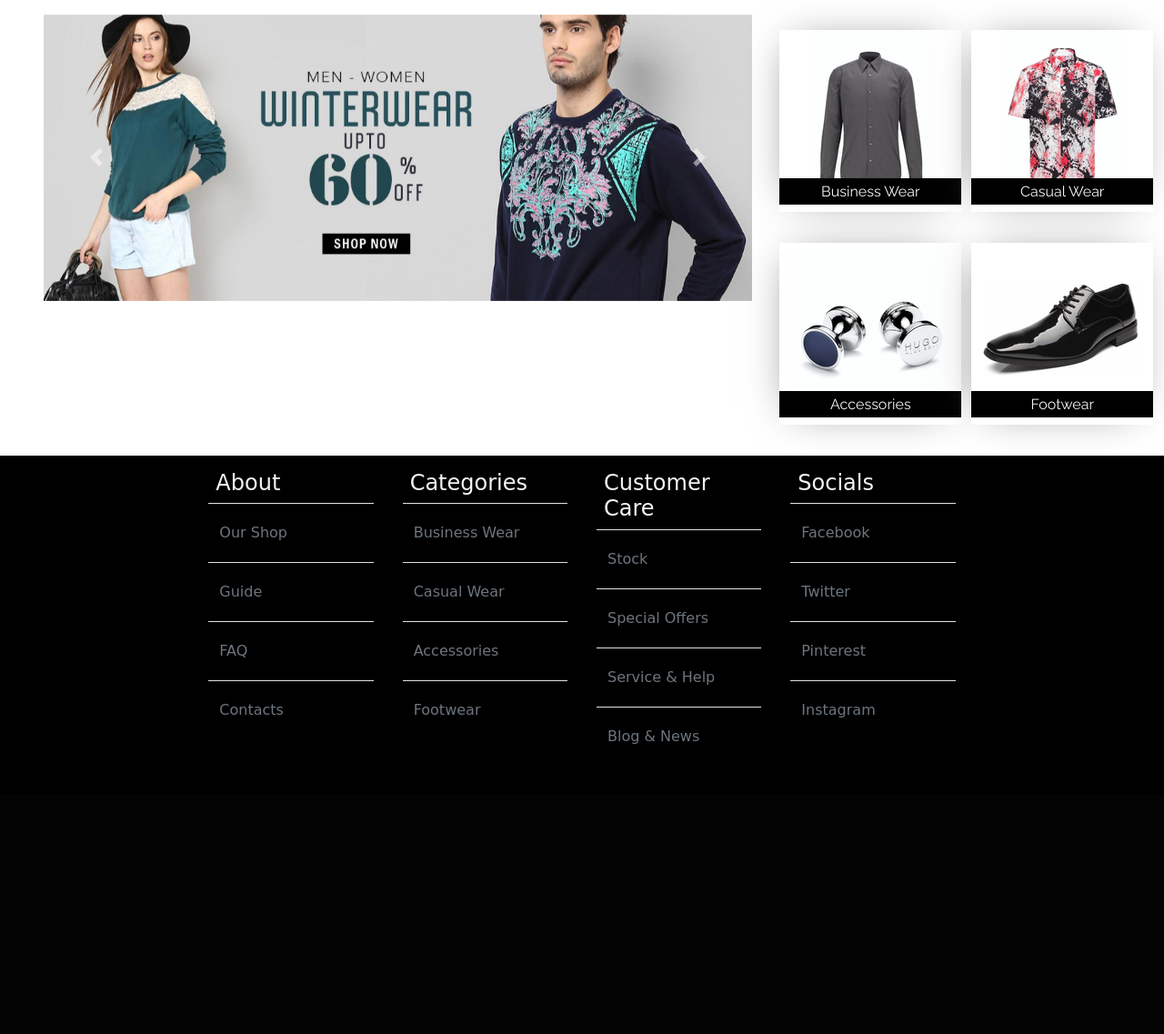
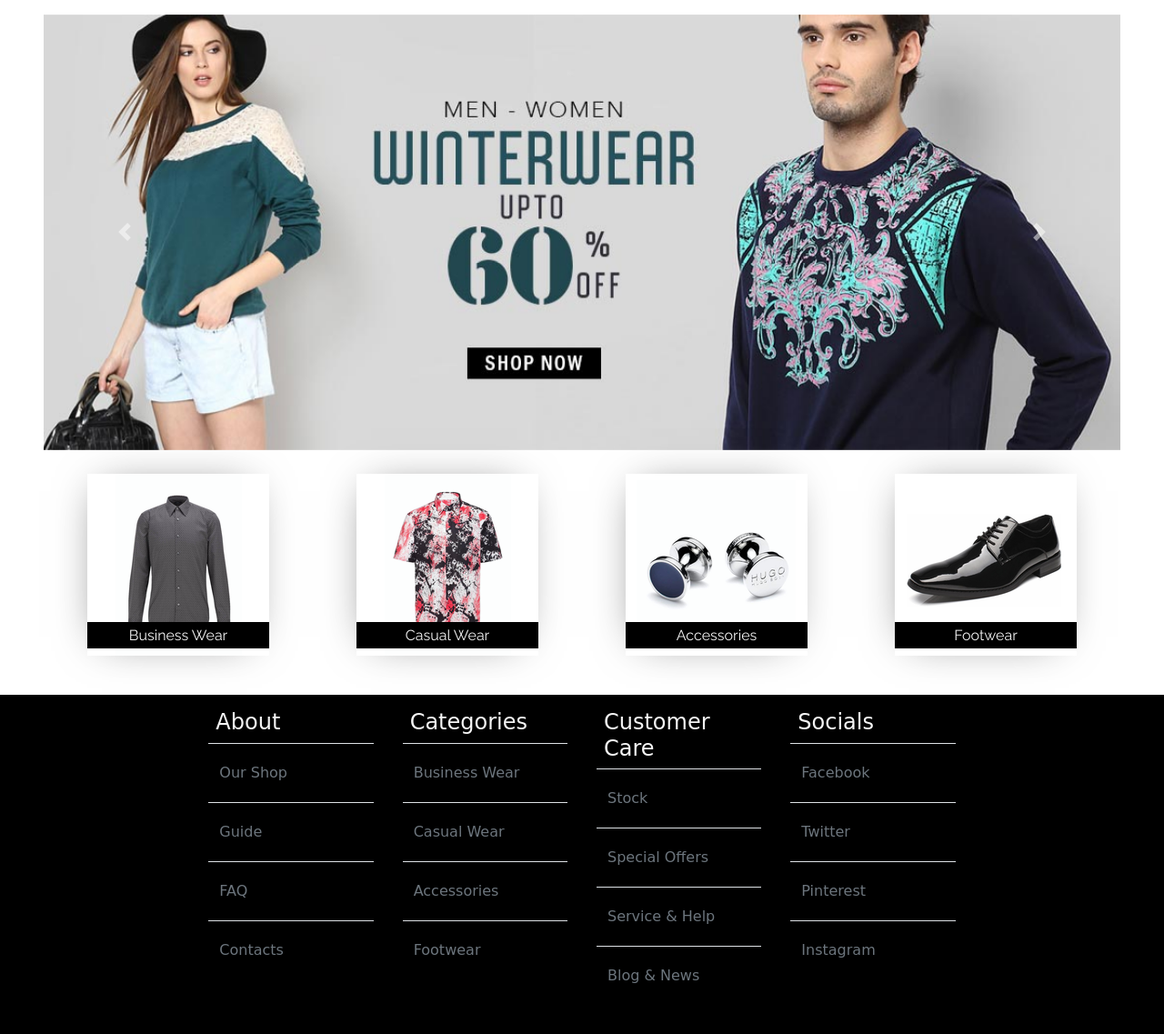
Before and after one commit to Code-Institute-Submissions/project4-7, a Django app: page / in a window 1280 px wide. Shown: the part 79-1216 px from the top of the page at 91% size. Before the commit the page ends 897 px from the top, so only its background shows below. Run offline with Django 3.2, Linux system fonts and the light colour scheme; some web fonts are replaced.

Commit message:
add the search by category and display in shop.template.html

```diff
--- a/main_app/templates/index.template.html
+++ b/main_app/templates/index.template.html
@@ -3,7 +3,7 @@
 <main class="container-fluid px-md-5 px-3 py-3">
   <div class="row">
     <!-- Carousell display -->
-    <div class="col-md-8 col-12">
+    <div class="col-12">
       <div
         id="carouselExampleInterval"
         class="carousel slide"
@@ -49,27 +49,35 @@
       </div>
     </div>
     <!-- Search Option -->
-    <div class="col-md-4 d-flex align-items-center">
-        <div class="row">
-            <div class="col-lg-6">
-                <div class="img-business img-thumb ml-lg-auto">
+    <div class="col-md-12">
+        <div class="d-flex flex-wrap">
+            <div class="col">
+                <a href="{% url 'display_category' category='Business-Wear' %}">
+                <div class="img-business img-thumb">
                     <h6>Business Wear</h6>
                 </div>
+                </a>
             </div>
-            <div class="col-lg-6">
-                <div class="img-casual img-thumb mr-lg-auto">
+            <div class="col">
+                <a href="{% url 'display_category' category='Casual-Wear' %}">
+                <div class="img-casual img-thumb">
                     <h6>Casual Wear</h6>
                 </div>
+                </a>
             </div>
-            <div class="col-lg-6">
-                <div class="img-accessories img-thumb ml-lg-auto">
+            <div class="col">
+                <a href="{% url 'display_category' category='Accessories' %}">
+                <div class="img-accessories img-thumb">
                     <h6>Accessories</h6>
                 </div>
+                </a>
             </div>
-            <div class="col-lg-6">
-                <div class="img-footwear img-thumb mr-lg-auto">
+            <div class="col">
+                <a href="{% url 'display_category' category='Footwear' %}">
+                <div class="img-footwear img-thumb">
                     <h6>Footwear</h6>
                 </div>
+                </a>
             </div>
         </div>
     </div>
--- a/main_app/urls.py
+++ b/main_app/urls.py
@@ -4,4 +4,5 @@ import main_app.views
 urlpatterns = [
     path('', main_app.views.index, name='index'),
     path('shop/', main_app.views.shop, name='shop'),
+    path('display_category/<category>/', main_app.views.display_category, name='display_category'),
 ]
--- a/main_app/views.py
+++ b/main_app/views.py
@@ -9,3 +9,9 @@ def shop(request):
     return render(request,'shop.template.html', {
         'products' : products
     })
+
+def display_category(request, category):
+    products = Product.objects.filter(category=category)
+    return render(request,'shop.template.html', {
+        'products' : products
+    })
--- a/static/styles/style.css
+++ b/static/styles/style.css
@@ -33,7 +33,7 @@ body {
 
     display: flex;
     align-items: flex-end;
-    margin : 10% 5% ;
+    margin : 10% auto ;
 }
 .img-thumb h6 {
     background: black;
```
